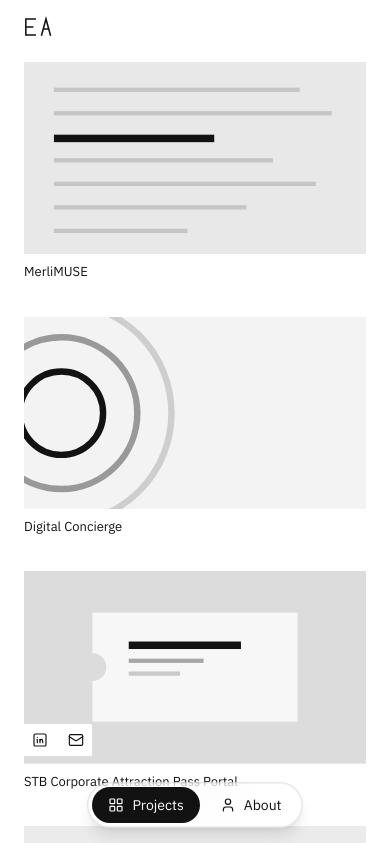
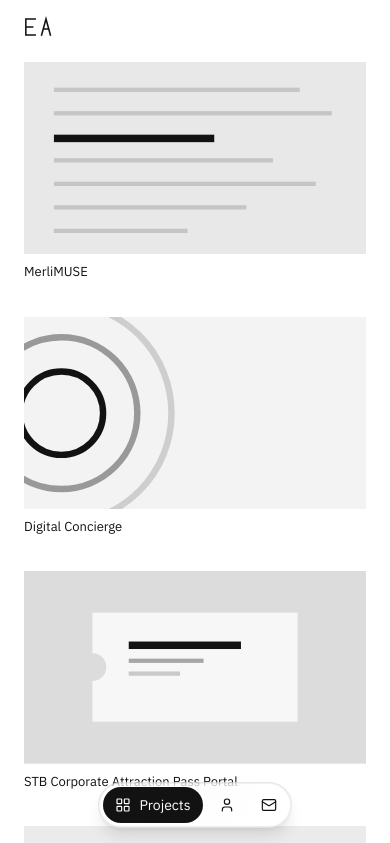
Before and after one commit to eang010/EmilyWeb, a Next.js app: page / in a window 390 px wide. Shown: the top 843 px of the page. Built offline with nearby package versions, Linux system fonts and the light colour scheme.

Commit message:
Update mobile nav component and mail function

```diff
--- a/app/globals.css
+++ b/app/globals.css
@@ -133,6 +133,43 @@ body {
   display: flex;
 }
 
+.mobile-contact {
+  display: flex;
+  align-items: center;
+}
+
+.mobile-contact-reveal {
+  display: grid;
+  grid-template-columns: 0fr;
+  transition: grid-template-columns 0.45s cubic-bezier(0.23, 1, 0.32, 1);
+}
+
+.mobile-contact:has(.email-toggle:checked) .mobile-contact-reveal {
+  grid-template-columns: 1fr;
+}
+
+.mobile-contact-clip {
+  overflow: hidden;
+  min-width: 0;
+}
+
+.mobile-contact-row {
+  display: flex;
+  align-items: center;
+  white-space: nowrap;
+}
+
+.mobile-email {
+  border: 0;
+  background: none;
+  padding: 0 0.75rem 0 0.15rem;
+  font: inherit;
+  font-size: 13px;
+  line-height: 1;
+  color: var(--foreground);
+  cursor: pointer;
+}
+
 .email-slot:has(.email-toggle:checked) .email-reveal-text {
   visibility: visible;
   pointer-events: auto;
@@ -147,7 +184,8 @@ body {
 
   .email-reveal,
   .email-reveal-text,
-  .contact-glyph {
+  .contact-glyph,
+  .mobile-contact-reveal {
     transition: none;
   }
 }
--- a/app/layout.tsx
+++ b/app/layout.tsx
@@ -41,6 +41,10 @@ export default function RootLayout({
               function mark() {
                 button.setAttribute("data-copied", "true");
                 button.setAttribute("aria-label", "Email copied");
+                var emailToggle = document.getElementById("email-toggle");
+                var contactToggle = document.getElementById("mobile-contact-toggle");
+                if (emailToggle) emailToggle.checked = false;
+                if (contactToggle) contactToggle.checked = false;
                 window.setTimeout(function () {
                   button.removeAttribute("data-copied");
                   button.setAttribute("aria-label", "Copy email address");
@@ -67,7 +71,7 @@ export default function RootLayout({
           })();
         `}</Script>
         <SiteChrome />
-        <main className="px-6 pt-2 pb-44 lg:pt-9 lg:pr-9 lg:pb-16 lg:pl-[calc(15rem+2.25rem)]">
+        <main className="px-6 pt-2 pb-28 lg:pt-9 lg:pr-9 lg:pb-16 lg:pl-[calc(15rem+2.25rem)]">
           {children}
         </main>
       </body>
--- a/components/ContactMenu.tsx
+++ b/components/ContactMenu.tsx
@@ -7,7 +7,7 @@ import QrModal from "@/components/QrModal";
 import { glass, press, easeOut } from "@/lib/motion";
 
 // Placeholder — replace with the real LinkedIn profile URL.
-const LINKEDIN_URL = "https://www.linkedin.com/in/emily-ang";
+const LINKEDIN_URL = "https://www.linkedin.com/in/emilyang20/";
 
 // lucide-react no longer ships brand/social icons, hence the inline glyph.
 function LinkedinIcon({ size = 16 }: { size?: number }) {
--- a/components/PillNav.tsx
+++ b/components/PillNav.tsx
@@ -2,9 +2,12 @@
 
 import Link from "next/link";
 import { usePathname } from "next/navigation";
-import { motion, useReducedMotion } from "motion/react";
-import { LayoutGrid, User } from "lucide-react";
+import { AnimatePresence, motion, useReducedMotion } from "motion/react";
+import { LayoutGrid, Mail, User } from "lucide-react";
 import { glass } from "@/lib/motion";
+
+const EMAIL = "3mily.ang@gmail.com";
+const LINKEDIN_URL = "https://www.linkedin.com/in/emilyang20/";
 
 const links = [
   { href: "/", label: "Projects", icon: LayoutGrid },
@@ -34,8 +37,9 @@ export default function PillNav() {
             <li key={link.href} className="relative">
               <Link
                 href={link.href}
+                aria-label={link.label}
                 aria-current={active ? "page" : undefined}
-                className="relative z-10 flex items-center gap-2 rounded-full px-4 py-2 text-sm"
+                className="relative z-10 flex items-center rounded-full px-3 py-2 text-sm"
                 style={{ color: active ? "var(--background)" : "var(--foreground)" }}
               >
                 {active && (
@@ -50,12 +54,80 @@ export default function PillNav() {
                   />
                 )}
                 <Icon size={16} strokeWidth={1.75} className="shrink-0" />
-                <span>{link.label}</span>
+                <AnimatePresence initial={false}>
+                  {active && (
+                    <motion.span
+                      key="label"
+                      initial={shouldReduceMotion ? false : { width: 0, opacity: 0 }}
+                      animate={{ width: "auto", opacity: 1 }}
+                      exit={shouldReduceMotion ? undefined : { width: 0, opacity: 0 }}
+                      transition={shouldReduceMotion ? { duration: 0 } : { duration: 0.2, ease: "easeOut" }}
+                      className="ml-2 overflow-hidden whitespace-nowrap"
+                    >
+                      {link.label}
+                    </motion.span>
+                  )}
+                </AnimatePresence>
               </Link>
             </li>
           );
         })}
+        <MobileContact />
       </ul>
     </nav>
   );
 }
+
+function LinkedinIcon() {
+  return (
+    <svg
+      width="16"
+      height="16"
+      viewBox="0 0 24 24"
+      fill="none"
+      stroke="currentColor"
+      strokeWidth="1.75"
+      strokeLinecap="round"
+      strokeLinejoin="round"
+      aria-hidden="true"
+    >
+      <rect x="3" y="3" width="18" height="18" rx="2" />
+      <path d="M8 11v5" />
+      <path d="M8 8h.01" />
+      <path d="M12 16v-5" />
+      <path d="M16 16v-3a2 2 0 0 0-4 0" />
+    </svg>
+  );
+}
+
+function MobileContact() {
+  return (
+    <li>
+      <div className="mobile-contact">
+        <input id="mobile-contact-toggle" type="checkbox" className="email-toggle" />
+        <label htmlFor="mobile-contact-toggle" className="flex h-9 w-9 cursor-pointer items-center justify-center rounded-full">
+          <Mail size={16} strokeWidth={1.75} />
+          <span className="sr-only">Contact</span>
+        </label>
+        <div className="mobile-contact-reveal">
+          <div className="mobile-contact-clip">
+            <div className="mobile-contact-row">
+              <a
+                href={LINKEDIN_URL}
+                target="_blank"
+                rel="noopener noreferrer"
+                aria-label="LinkedIn profile"
+                className="flex h-9 w-9 shrink-0 items-center justify-center"
+              >
+                <LinkedinIcon />
+              </a>
+              <button type="button" data-copy-email={EMAIL} aria-label="Copy email address" className="mobile-email">
+                {EMAIL}
+              </button>
+            </div>
+          </div>
+        </div>
+      </div>
+    </li>
+  );
+}
--- a/components/SiteChrome.tsx
+++ b/components/SiteChrome.tsx
@@ -7,7 +7,7 @@ import Logo from "@/components/Logo";
 import PillNav from "@/components/PillNav";
 
 const EMAIL = "3mily.ang@gmail.com";
-const LINKEDIN_URL = "https://www.linkedin.com/in/emily-ang";
+const LINKEDIN_URL = "https://www.linkedin.com/in/emilyang20/";
 
 const links = [
   { href: "/", label: "Projects" },
@@ -104,7 +104,7 @@ function EmailMark() {
 
 function ContactMarks() {
   return (
-    <div className="fixed bottom-[5.5rem] left-6 z-40 flex items-center gap-1 bg-paper lg:bottom-8 lg:left-10">
+    <div className="fixed bottom-8 left-10 z-40 hidden items-center gap-1 bg-paper lg:flex">
       <a
         href={LINKEDIN_URL}
         target="_blank"
```
